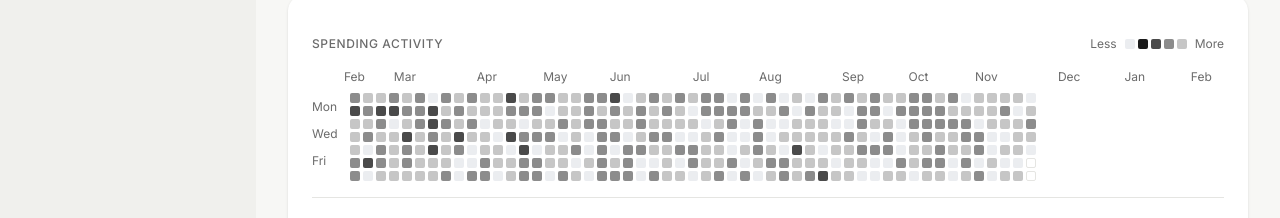
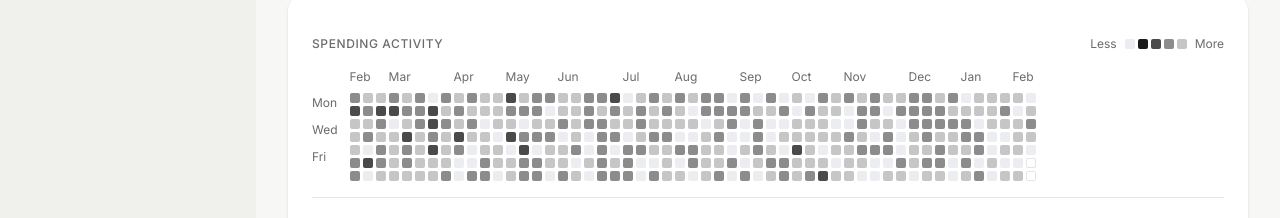
Before and after one commit to JairClaw/meridian, a Next.js app: page / in a window 1280 px wide. Shown: the part 367-585 px from the top of the page. Built offline with nearby package versions, Linux system fonts and the light colour scheme; no server answers; the database is empty.

Commit message:
fix: month labels now pixel-aligned with grid columns
- Month labels positioned using weekIndex * 13px (cell + gap width)
- Labels placed inside the scrollable container above the grid
- Day labels adjusted with marginTop to align with grid

```diff
--- a/src/components/spending-activity-grid.tsx
+++ b/src/components/spending-activity-grid.tsx
@@ -131,23 +131,10 @@ export function SpendingActivityGrid({ yearlyTotal }: SpendingActivityGridProps)
           </div>
         </div>
 
-        {/* Month labels */}
-        <div className="relative ml-8 mb-2 h-4">
-          {monthLabels.map((month, i) => (
-            <span
-              key={i}
-              className="absolute text-xs text-muted-foreground"
-              style={{ left: `${(month.weekIndex / 53) * 100}%` }}
-            >
-              {month.name}
-            </span>
-          ))}
-        </div>
-
-        {/* Grid */}
+        {/* Grid with month labels */}
         <div className="flex gap-2">
           {/* Day labels */}
-          <div className="flex flex-col justify-around text-xs text-muted-foreground pr-1" style={{ height: 82 }}>
+          <div className="flex flex-col justify-around text-xs text-muted-foreground pr-1" style={{ height: 82, marginTop: 20 }}>
             <span>Mon</span>
             <span>Wed</span>
             <span>Fri</span>
@@ -155,6 +142,20 @@ export function SpendingActivityGrid({ yearlyTotal }: SpendingActivityGridProps)
 
           {/* Activity Grid */}
           <div className="flex-1 overflow-x-auto">
+            {/* Month labels - positioned by pixel */}
+            <div className="relative h-5 mb-1" style={{ width: 53 * 13 - 3 }}>
+              {monthLabels.map((month, i) => (
+                <span
+                  key={i}
+                  className="absolute text-xs text-muted-foreground"
+                  style={{ left: month.weekIndex * 13 }}
+                >
+                  {month.name}
+                </span>
+              ))}
+            </div>
+
+            {/* Grid cells */}
             <div className="flex gap-[3px]" style={{ width: 'max-content' }}>
               {grid.map((week, weekIdx) => (
                 <div key={weekIdx} className="flex flex-col gap-[3px]">
```
